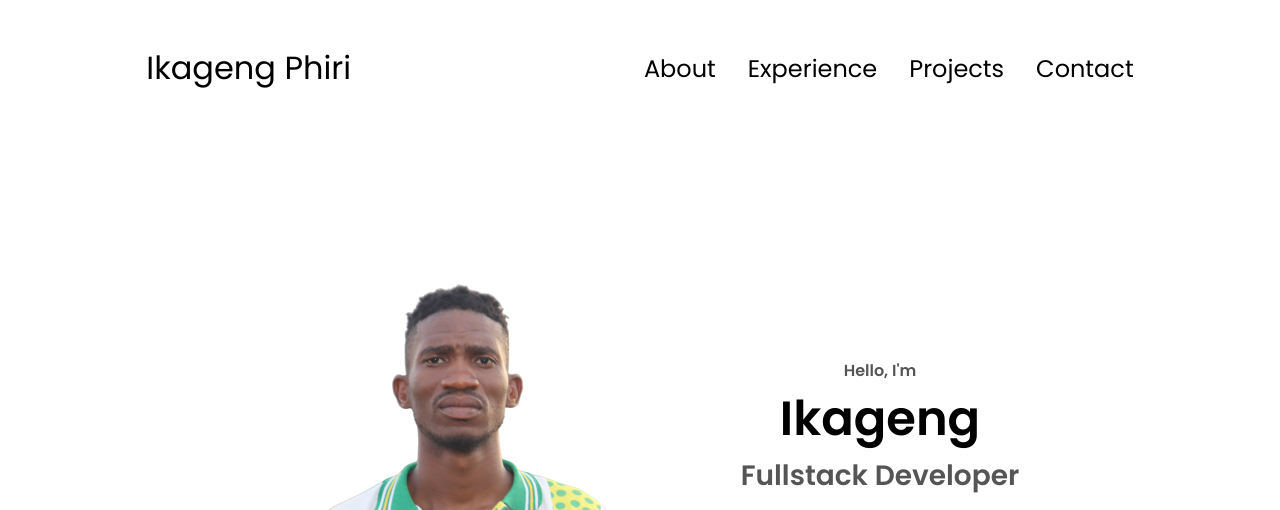
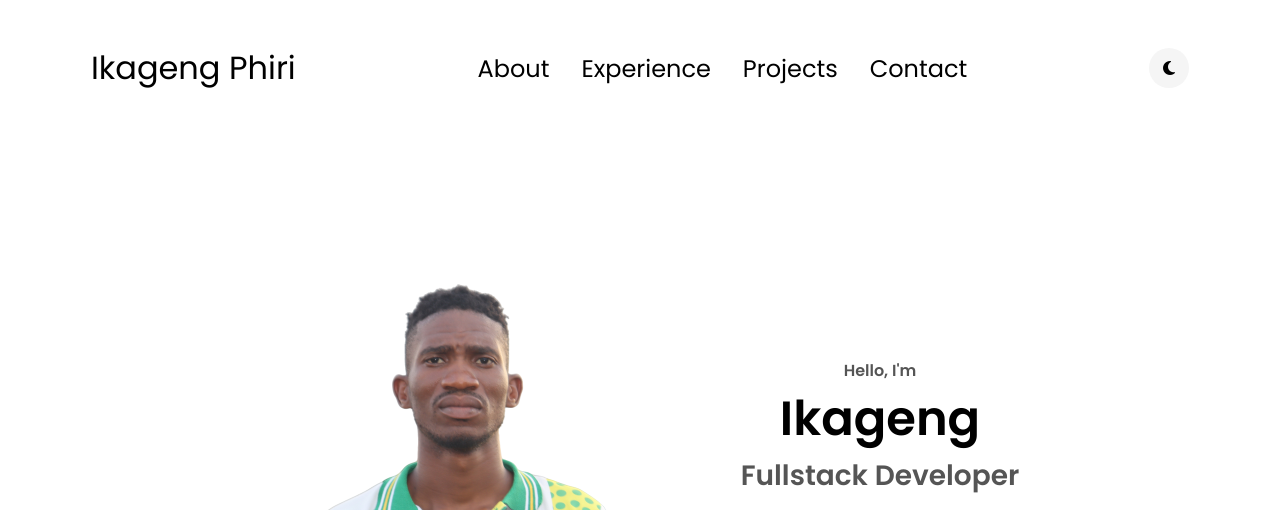
Before and after one commit to ikagengmacbride/Porfolio, a plain HTML site: page index.html in a window 1280 px wide. Shown: the top 510 px of the page. Drawn offline with Linux system fonts and the light colour scheme.

Commit message:
dark mode

```diff
--- a/index.html
+++ b/index.html
@@ -8,6 +8,8 @@
     <title>My Portfolio</title>
     <link rel="stylesheet" href="style.css" />
     <link rel="stylesheet" href="mediaqueries.css" />
+    <link rel="stylesheet" href="https://cdnjs.cloudflare.com/ajax/libs/font-awesome/6.4.2/css/all.min.css" integrity="sha512-z3gLpd7yknf1YoNbCzqRKc4qyor8gaKU1qmn+CShxbuBusANI9QpRohGBreCFkKxLhei6S9CQXFEbbKuqLg0DA==" crossorigin="anonymous" referrerpolicy="no-referrer" />
+
   </head>
   <body>
     <nav id="desktop-nav">
@@ -19,6 +21,12 @@
           <li><a href="#projects">Projects</a></li>
           <li><a href="#contact">Contact</a></li>
         </ul>
+      </div>
+      <div class="mode">
+        <div class="moon-sun" id="toggle-switch">
+            <i class="fa fa-moon" id="moon"></i>
+            <i class="fa fa-sun" id="sun"></i>
+        </div>
       </div>
     </nav>
     <nav id="hamburger-nav">
@@ -34,6 +42,12 @@
           <li><a href="#experience" onclick="toggleMenu()">Experience</a></li>
           <li><a href="#projects" onclick="toggleMenu()">Projects</a></li>
           <li><a href="#contact" onclick="toggleMenu()">Contact</a></li>
+        </div>
+      </div>
+      <div class="mode">
+        <div class="moon-sun" id="toggle-switch">
+            <i class="fa fa-moon" id="moon"></i>
+            <i class="fa fa-sun" id="sun"></i>
         </div>
       </div>
     </nav>
--- a/mediaqueries.css
+++ b/mediaqueries.css
@@ -81,6 +81,7 @@
   .logo {
     font-size: 1.5rem;
   }
+
   .nav-links {
     flex-direction: column;
     gap: 0.5rem;
--- a/style.css
+++ b/style.css
@@ -430,3 +430,34 @@ footer {
 footer p {
   text-align: center;
 }
+
+/* mode SECTION */
+.mode{
+  display: flex;
+  align-items: center;
+}
+.moon-sun{
+  position: relative;
+  display: flex;
+  align-items: center;
+  justify-content: center;
+  height: 40px;
+  width: 40px;
+  background: #f5f5f5;
+  border-radius: 50%;
+  cursor: pointer;
+}
+.moon-sun :is(#moon,#sun){
+  position: absolute;
+  color: var(--medium-dark);
+  transition: .2s ease-in-out;
+}
+#sun{
+  opacity: 0;
+}
+body.dark #sun{
+  opacity: 1;
+}
+body.dark #moon{
+  opacity: 0;
+}
```
